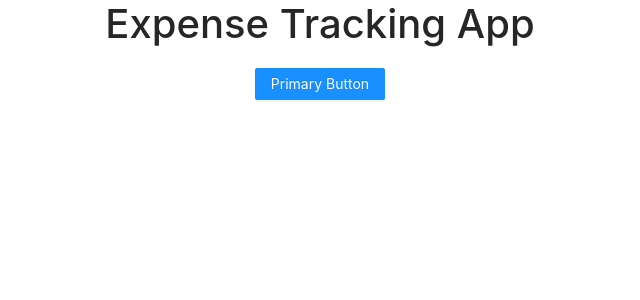
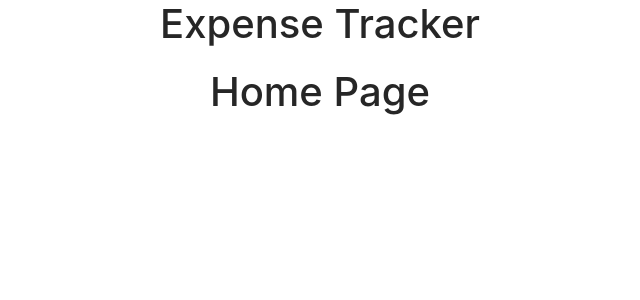
Before and after one commit to josue-belacy/Expense-Tracker, a React (Create React App) app in the folder client/: page / in a window 1280 px wide. Shown: the top 300 px of the page, without its empty margins (320-960 px from the left). Built offline with nearby package versions, Linux system fonts and the light colour scheme.

Commit message:
Layout Part -1

```diff
--- a/client/src/App.js
+++ b/client/src/App.js
@@ -2,12 +2,26 @@ import logo from './logo.svg';
 import './App.css';
 import 'antd/dist/antd.css'
 import {Button} from 'antd'
+import {BrowserRouter, Route, Routes} from 'react-router-dom'
+import Home from './pages/Home';
+import Test from './pages/Test';
 
 function App() {
   return (
     <div className="App">
-      <h1>Expense Tracking App</h1>
-      <Button type="primary">Primary Button</Button>
+
+      <BrowserRouter>
+
+      <Routes>
+
+        <Route path='/' element={<Home/>}/>
+        <Route path='/test' element={<Test/>}/>
+
+
+      </Routes>
+
+      </BrowserRouter>
+
     </div>
   );
 }
--- /dev/null
+++ b/client/src/components/DefaultLayout.js
@@ -0,0 +1,21 @@
+import React from 'react'
+
+function DefaultLayout(props) {
+  return (
+    <div className='layout'>
+
+        <div className='header'>
+          <div>
+            <h1 className='logo'>Expense Tracker</h1>
+          </div>
+        </div>
+
+        <div className='content'>
+          {props.children}
+        </div>
+
+    </div>
+  )
+}
+
+export default DefaultLayout
--- /dev/null
+++ b/client/src/pages/Home.js
@@ -0,0 +1,12 @@
+import React from 'react'
+import DefaultLayout from '../components/DefaultLayout'
+
+function Home() {
+  return (
+    <DefaultLayout>
+      <h1>Home Page</h1>
+    </DefaultLayout>
+  )
+}
+
+export default Home
--- /dev/null
+++ b/client/src/pages/Test.js
@@ -0,0 +1,12 @@
+import React from 'react'
+import DefaultLayout from '../components/DefaultLayout'
+
+function Test() {
+  return (
+    <DefaultLayout>
+      <h1> This is a test page. Look for this example paragraph</h1>
+    </DefaultLayout>
+  )
+}
+
+export default Test
```
